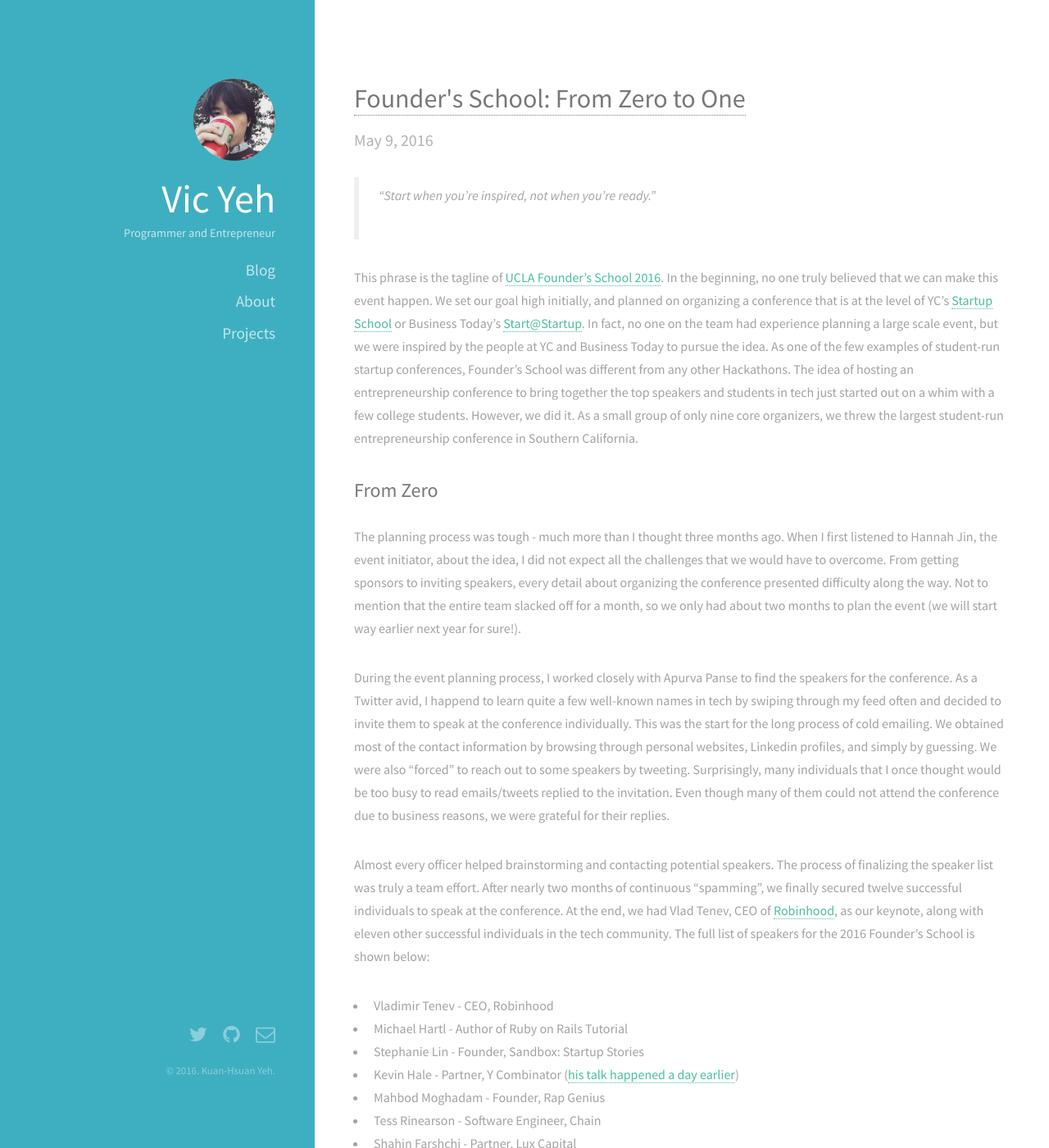
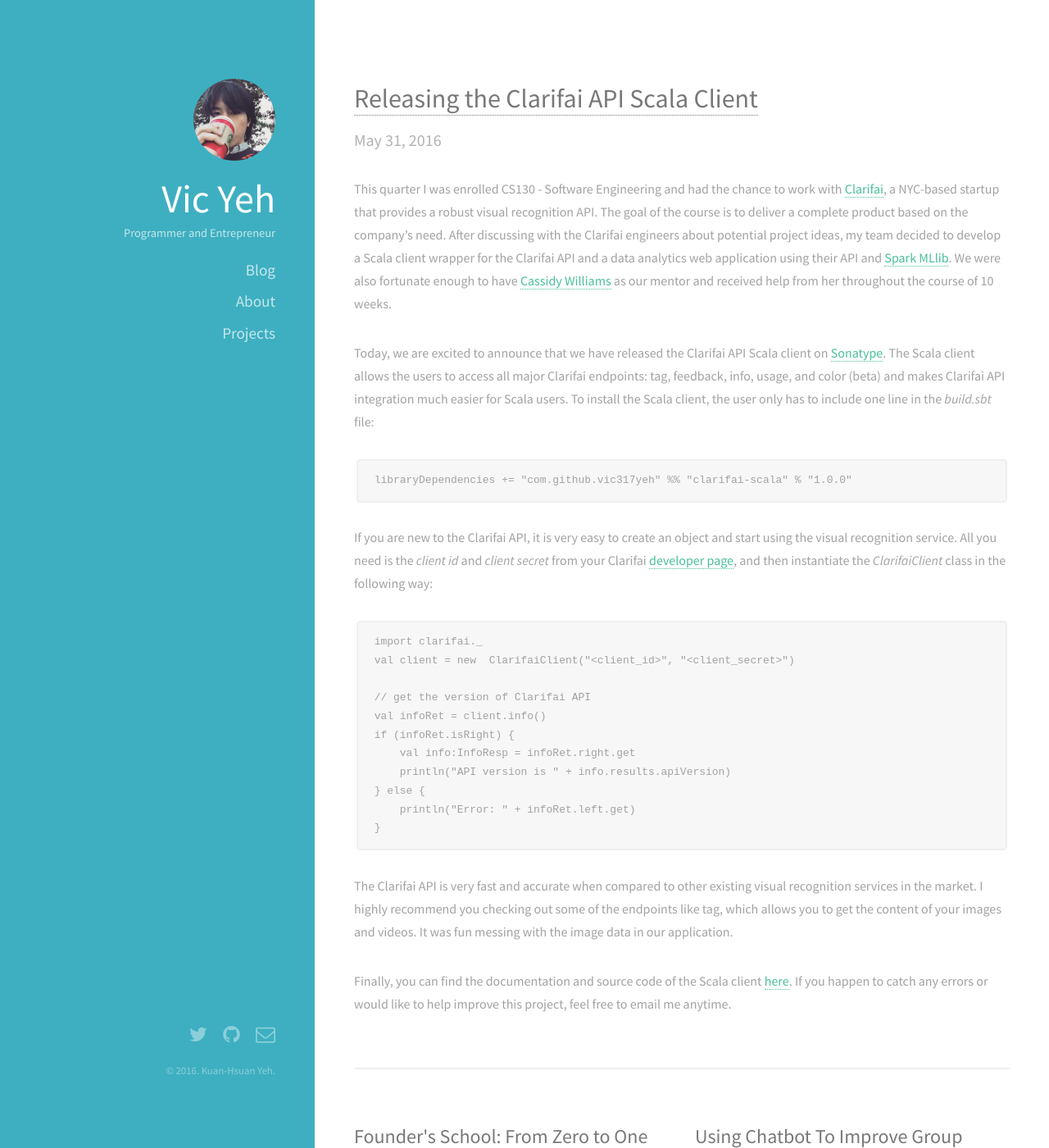
Before and after one commit to vicoyeh/vicoyeh.github.io, a Jekyll site: the page built from index.html, in a window 1280 px wide and 1400 px high. Shown: the whole window at 82% size. Built offline with Jekyll 4.4.1, drawn with Linux system fonts in a browser that asks for light colours; some of the changed text lies outside the part shown.

Commit message:
publish clarifai scala

```diff
--- a/_config.yml
+++ b/_config.yml
@@ -18,3 +18,4 @@
 
 # Build settings
 markdown: kramdown
+highlighter: rouge
--- /dev/null
+++ b/_posts/2016-05-31-releasing-the-clarifai-api-scala-client.markdown
@@ -0,0 +1,31 @@
+---
+layout: post
+title: Releasing the Clarifai API Scala Client
+---
+This quarter I was enrolled CS130 - Software Engineering and had the chance to work with [Clarifai](https://www.clarifai.com), a NYC-based startup that provides a robust visual recognition API. The goal of the course is to deliver a complete product based on the company's need. After discussing with the Clarifai engineers about potential project ideas, my team decided to develop a Scala client wrapper for the Clarifai API and a data analytics web application using their API and [Spark MLlib](http://spark.apache.org/docs/latest/mllib-guide.html). We were also fortunate enough to have [Cassidy Williams](https://twitter.com/cassidoo) as our mentor and received help from her throughout the course of 10 weeks.
+
+Today, we are excited to announce that we have released the Clarifai API Scala client on [Sonatype](https://oss.sonatype.org/#nexus-search;quick~clarifai-scala). The Scala client allows the users to access all major Clarifai endpoints: tag, feedback, info, usage, and color (beta) and makes Clarifai API integration much easier for Scala users. To install the Scala client, the user only has to include one line in the *build.sbt* file:
+
+{% highlight scala %}
+libraryDependencies += "com.github.vic317yeh" %% "clarifai-scala" % "1.0.0"
+{% endhighlight %}
+
+If you are new to the Clarifai API, it is very easy to create an object and start using the visual recognition service. All you need is the *client id* and *client secret* from your Clarifai [developer page](https://developer.clarifai.com), and then instantiate the *ClarifaiClient* class in the following way:
+
+{% highlight scala %}
+import clarifai._
+val client = new  ClarifaiClient("<client_id>", "<client_secret>")
+
+// get the version of Clarifai API
+val infoRet = client.info()
+if (infoRet.isRight) {
+    val info:InfoResp = infoRet.right.get
+    println("API version is " + info.results.apiVersion)
+} else {
+    println("Error: " + infoRet.left.get)
+}
+{% endhighlight %}
+
+The Clarifai API is very fast and accurate when compared to other existing visual recognition services in the market. I highly recommend you checking out some of the endpoints like tag, which allows you to get the content of your images and videos. It was fun messing with the image data in our application.
+
+Finally, you can find the documentation and source code of the Scala client [here](https://github.com/vic317yeh/clarifai-scala). If you happen to catch any errors or would like to help improve this project, feel free to email me anytime.
--- a/blog/index.html
+++ b/blog/index.html
@@ -6,6 +6,7 @@
         <h1>Blog</h1>
         <h3>2016</h3>
         <ul>
+        	<li><a href="/2016/05/31/releasing-the-clarifai-api-scala-client.html">Releasing the Clarifai API Scala Client</a> - May 31, 2016</li>
         	<li><a href="/2016/05/09/founders-school.html">Founder's School: From Zero to One</a> - May 9, 2016</li>
         	<li><a href="/2016/04/25/using-chatbot-to-improve-group-workflow.html">Using Chatbot To Improve Group Workflow</a> - Apr 25, 2016</li>
         	<li><a href="/2016/04/10/the-start.html">The Start</a> - Apr 10, 2016</li>
--- a/projects/index.html
+++ b/projects/index.html
@@ -8,6 +8,7 @@
         <ul>
         	<li><a href="http://findtuned.com/">FindTuned</a> - A social network for connecting college musicians.</li>
         	<li><a href="https://github.com/bclyang/Serve">Serve</a> - Cloud-based service that lets you execute python scripts via SMS. Top 8 Finalist/Post-event Prize/IBM Prize @TreeHacks ’15.</li>
+            <li><a href="https://github.com/vic317yeh/clarifai-scala">Clarifai Scala Client</a>  - The Scala client wrapper for the Clarifai image and video recognition API.</li>
         	<li><a href="/2016/04/25/using-chatbot-to-improve-group-workflow.html">Senpai</a> - AI Slack Bot for improving productivity.</li>
         	<li><a href="https://github.com/tleavitt/HoldOff">HoldOff</a> - Light-weight configurable framework for small businesses to queue phone call requests.</li>
         	<li><a href="https://github.com/vic317yeh/meet-me-halfway">Meet Me Halfway</a> - Web & iOS apps for searching the best meetup locations between you and your friends. Grand Prize @Palantir Hack ’14 and Judges Prize @TC Hack ’14.</li>
```
